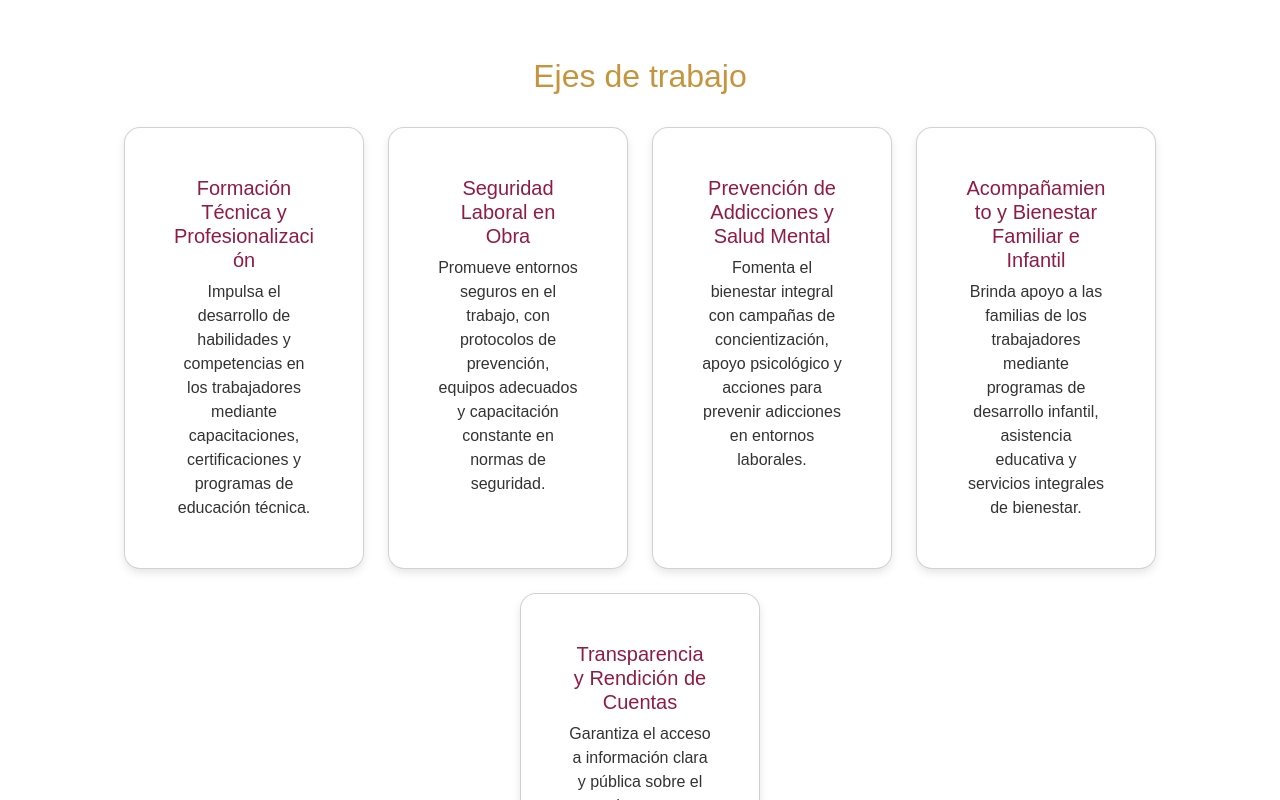
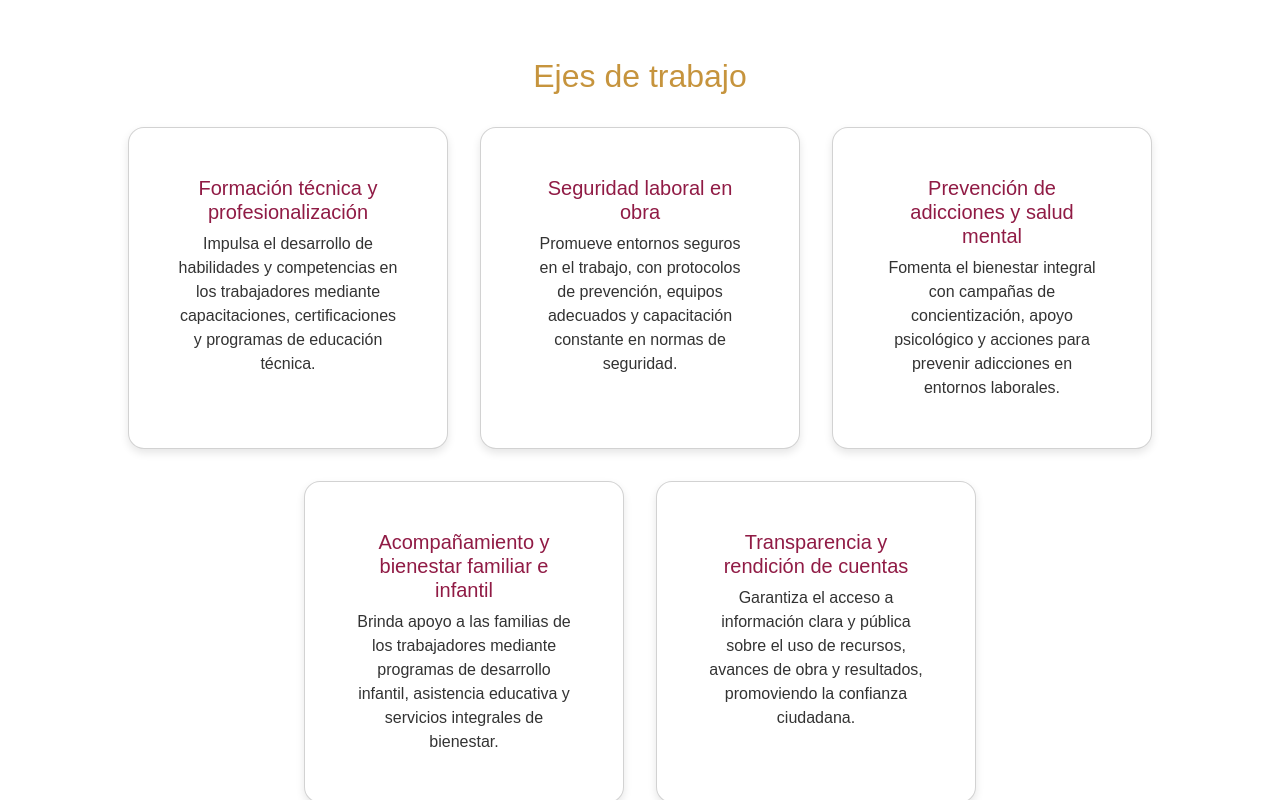
Before and after one commit to manolo-94/front-end-cimientos-del-renacimiento, a React (Vite) app: page / in a window 1280 px wide. Shown: the part 1240-2040 px from the top of the page. Built offline with nearby package versions, Linux system fonts and the light colour scheme.

Commit message:
Corregir acomodo de textos y errores ortograficos en la seccion de Ejes de trabajo

```diff
--- a/src/presentation/features/Ejes/Ejes.css
+++ b/src/presentation/features/Ejes/Ejes.css
@@ -9,7 +9,8 @@
 }
 
 .card-eje {
-  width: 15rem !important;
+  max-width:  320px !important;
+  width: 100% !important;
   background: white !important;
   border-radius: 1rem !important;
   padding: 2rem !important;
@@ -27,4 +28,6 @@
 
 .card-eje-description {
   color: #333 !important;
+  /* word-break: normal;
+  overflow-wrap: break-word; */
 }
--- a/src/presentation/features/Ejes/Ejes.tsx
+++ b/src/presentation/features/Ejes/Ejes.tsx
@@ -5,36 +5,36 @@ import CardEje from "../../components/CardEje";
 
 const Ejes: React.FC = () => {
     return (
-        <section id="ejes">
+        <section id="Ejes">
             <TitleSection title="Ejes de trabajo" />
 
-            <div className="ejes-grid d-flex flex-wrap justify-content-center gap-4">
+            <div className="ejes-grid d-flex flex-wrap justify-content-center gap-7">
                 <CardEje
-                    title="Formación Técnica y Profesionalización"
+                    title="Formación técnica y profesionalización"
                     description="Impulsa el desarrollo de habilidades y competencias en los
           trabajadores mediante capacitaciones, certificaciones y programas de
           educación técnica."
                 />
                 <CardEje
-                    title="Seguridad Laboral en Obra"
+                    title="Seguridad laboral en obra"
                     description="Promueve entornos seguros en el trabajo, con protocolos de
           prevención, equipos adecuados y capacitación constante en normas de
           seguridad."
                 />
                 <CardEje
-                    title="Prevención de Addicciones y Salud Mental"
+                    title="Prevención de adicciones y salud mental"
                     description="Fomenta el bienestar integral con campañas de concientización, apoyo
           psicológico y acciones para prevenir adicciones en entornos
           laborales."
                 />
                 <CardEje
-                    title="Acompañamiento y Bienestar Familiar e Infantil"
+                    title="Acompañamiento y bienestar familiar e infantil"
                     description="Brinda apoyo a las familias de los trabajadores mediante programas
           de desarrollo infantil, asistencia educativa y servicios integrales
           de bienestar."
                 />
                 <CardEje
-                    title="Transparencia y Rendición de Cuentas"
+                    title="Transparencia y rendición de cuentas"
                     description="Garantiza el acceso a información clara y pública sobre el uso de
           recursos, avances de obra y resultados, promoviendo la confianza
           ciudadana."
```
